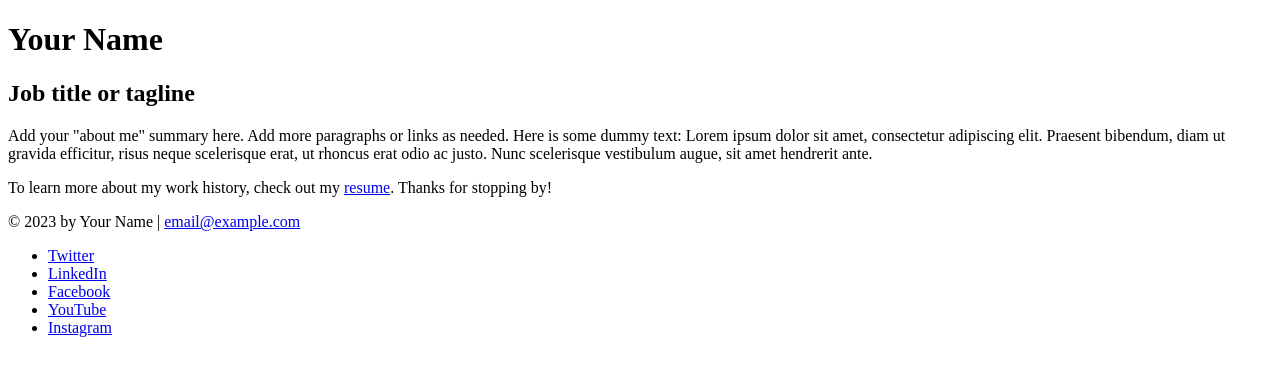
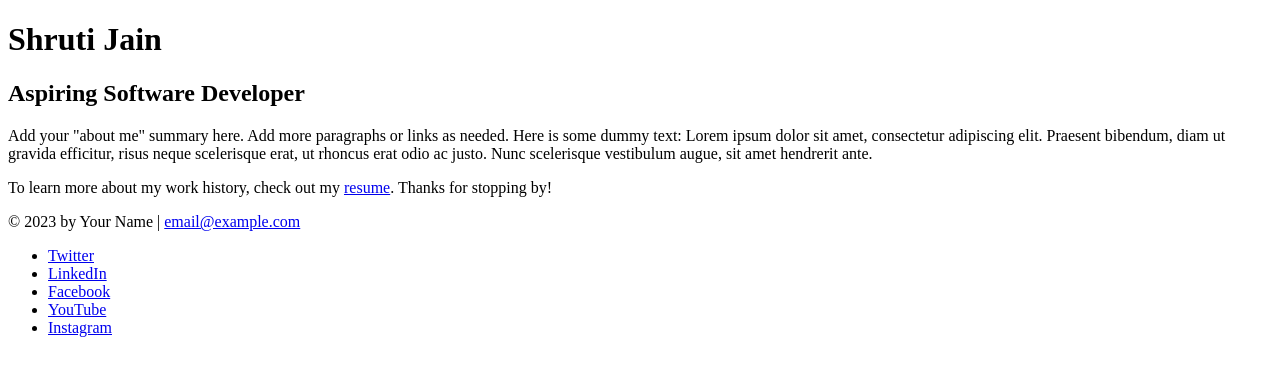
Before and after one commit to JShruti/css-practice, a plain HTML site: page index.html in a window 1280 px wide. Drawn offline with Linux system fonts and the light colour scheme.

```diff
--- a/index.html
+++ b/index.html
@@ -3,14 +3,14 @@
   <head>
     <meta charset="UTF-8">
     <meta name="viewport" content="width=device-width, initial-scale=1">
-    <title>Add a relevant page title</title>
+    <title>Shruti Jain | Aspiring Software Developer/Front End Developer</title>
   </head>
   <body>
     <!-- //  INTRO  // -->
     <header>
       <!-- Start content edits below this line. -->
-      <h1>Your Name</h1>
-      <h2>Job title or tagline</h2>
+      <h1>Shruti Jain</h1>
+      <h2>Aspiring Software Developer</h2>
 
       <!-- End content edits here. -->
     </header>
```
